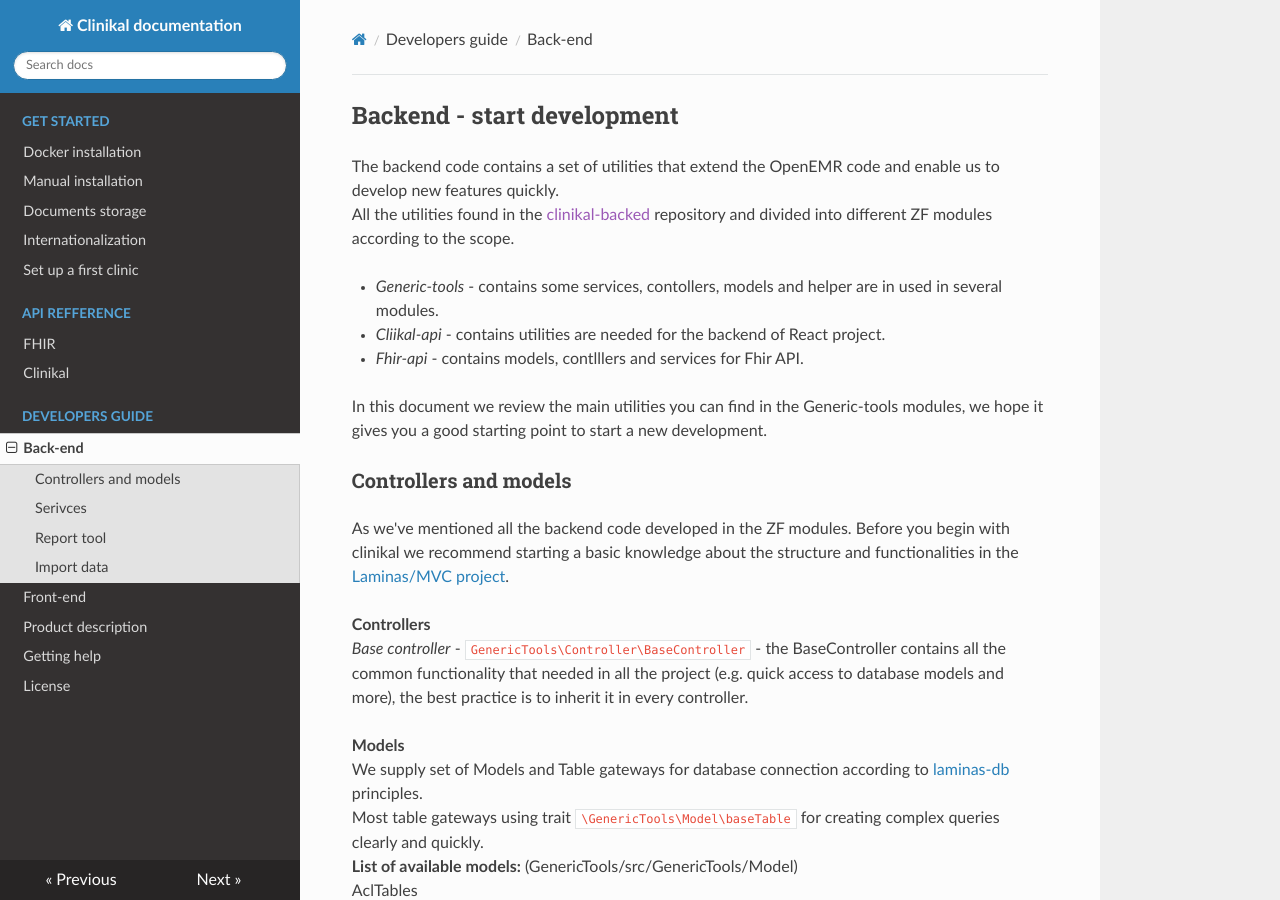
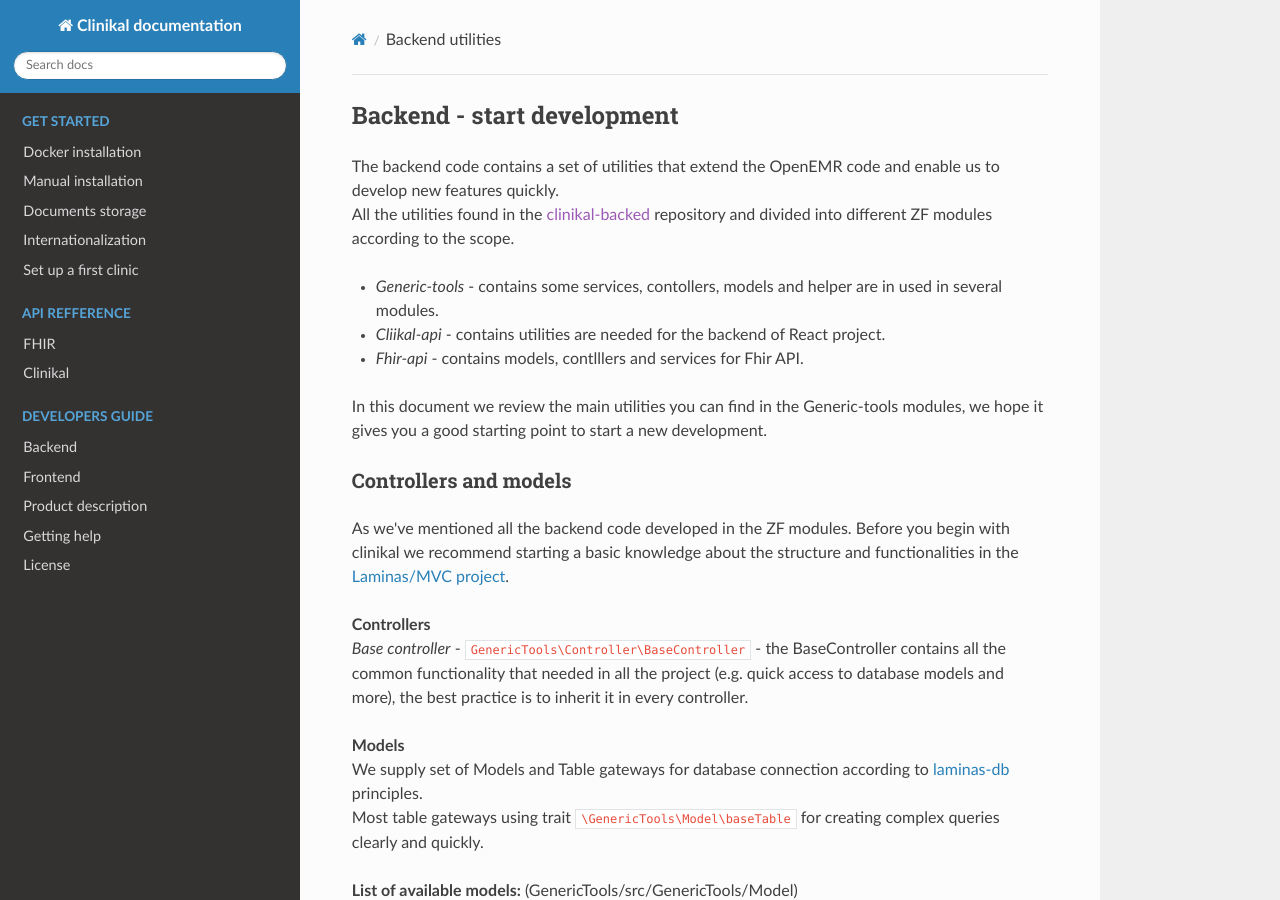
Before and after one commit to MohGovIL/Clinical-Documentation, an MkDocs documentation site: the page built from docs/technical_details/backend_utilities.md, in a window 1280 px wide and 900 px high. Built offline with MkDocs 1.6.1, drawn with Linux system fonts in a browser that asks for light colours; nearby versions of some CDN libraries; part of the change alters nothing that is shown.

Commit message:
new lines

```diff
--- a/docs/technical_details/backend_utilities.md
+++ b/docs/technical_details/backend_utilities.md
@@ -21,6 +21,7 @@ _Base controller_ - `GenericTools\Controller\BaseController` - the BaseControlle
 **Models**
 We supply set of Models and Table gateways for database connection according to [laminas-db](https://docs.laminas.dev/laminas-db/) principles.
 Most table gateways using trait `\GenericTools\Model\baseTable` for creating complex queries clearly and quickly.
+
 **List of available models:** (GenericTools/src/GenericTools/Model)
 AclTables
 Documents
@@ -37,6 +38,7 @@ And more...
 
 ###Serivces
 The following powerful services enable us quick integration with several useful tools.
+
 **Pdf**
 Generate PDF file, render html for pdf using [Laminas Rendering Views](https://docs.laminas.dev/laminas-view/php-renderer/).
 usage example:
@@ -135,6 +137,7 @@ For example you can take a look on the Encounetrs report in the [vertical-emerge
 The [import data](https://github.com/israeli-moh/clinikal-backend/tree/develop/modules/ImportData) tool helps you to import lists into the database from CSV files with minimum configuration.
 The mechanism enables to import to list_options table or codes table.
 We have [set of lists](https://github.com/israeli-moh/clinikal-backend/tree/develop/modules/ImportData/src/ImportData/Lists) already mapped in to the database, and you can add additional lists as you needed.
+
 **What do you need to mapping a new list?**
 1. CSV file with your records, the separator between the columns must be | (pipe).
 2. Create a new list class that extends BaseList implements InterfaceList.
--- a/mkdocs.yml
+++ b/mkdocs.yml
@@ -10,8 +10,8 @@ nav:
         - FHIR: api/fhir.md
         - Clinikal: api/clinikal.md
     - Developers guide:
-        - Back-end: technical_details/backend_utilities.md
-        - Front-end: technical_details/client_side_libraries.md
+        - Backend: technical_details/backend.md
+        - Frontend: technical_details/client_side_libraries.md
     - Product description: product_desc/product_desc.md
     - Getting help: getting_help.md
     - License: license.md
```
